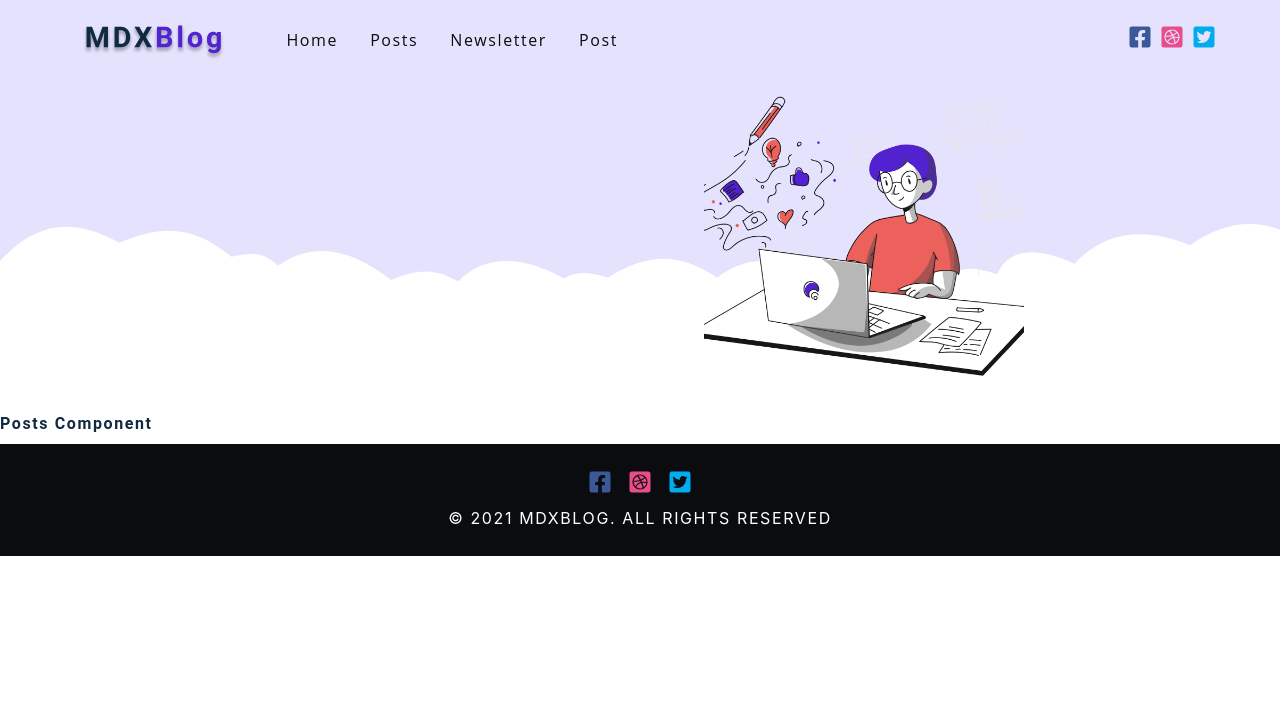
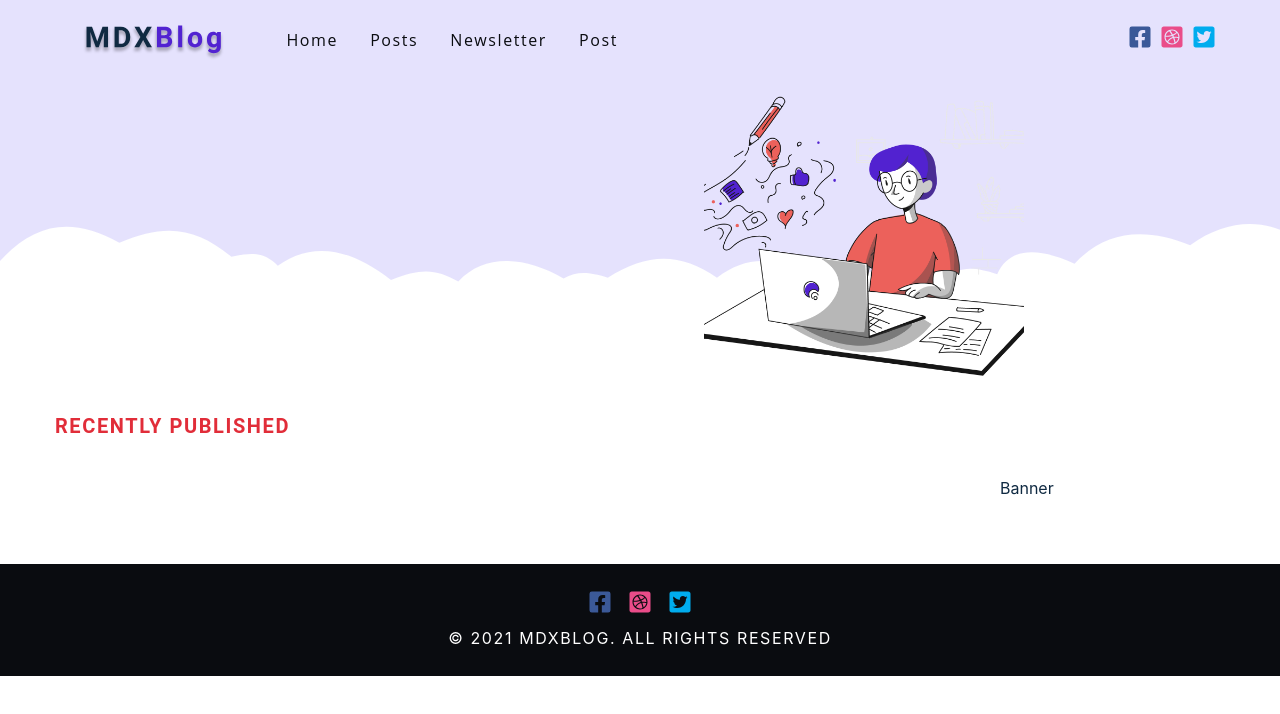
Before and after one commit to scudella/gatsby-training, a Gatsby site in the folder mdx-blog/: page / in a window 1280 px wide. Built offline with nearby package versions, Linux system fonts and the light colour scheme; Gatsby itself is replaced by a stand-in of ours.

Commit message:
Posts component

```diff
--- a/mdx-blog/src/components/Posts/index.js
+++ b/mdx-blog/src/components/Posts/index.js
@@ -3,7 +3,21 @@ import Post from './Post'
 import Banner from '../Banner'
 const Posts = ({ posts, title }) => {
   return (
-    <h4>posts component</h4>
+    <section className="posts">
+      <h3 className="posts-title">{title}</h3>
+      <div className="posts-center">
+        {/* posts column  */}
+        <article>
+          {posts.map(post => {
+            return <Post key={post.id} {...post} />
+          })}
+        </article>
+        {/* banner column */}
+        <article>
+          <Banner />
+        </article>
+      </div>
+    </section>
   )
 }
 
```
